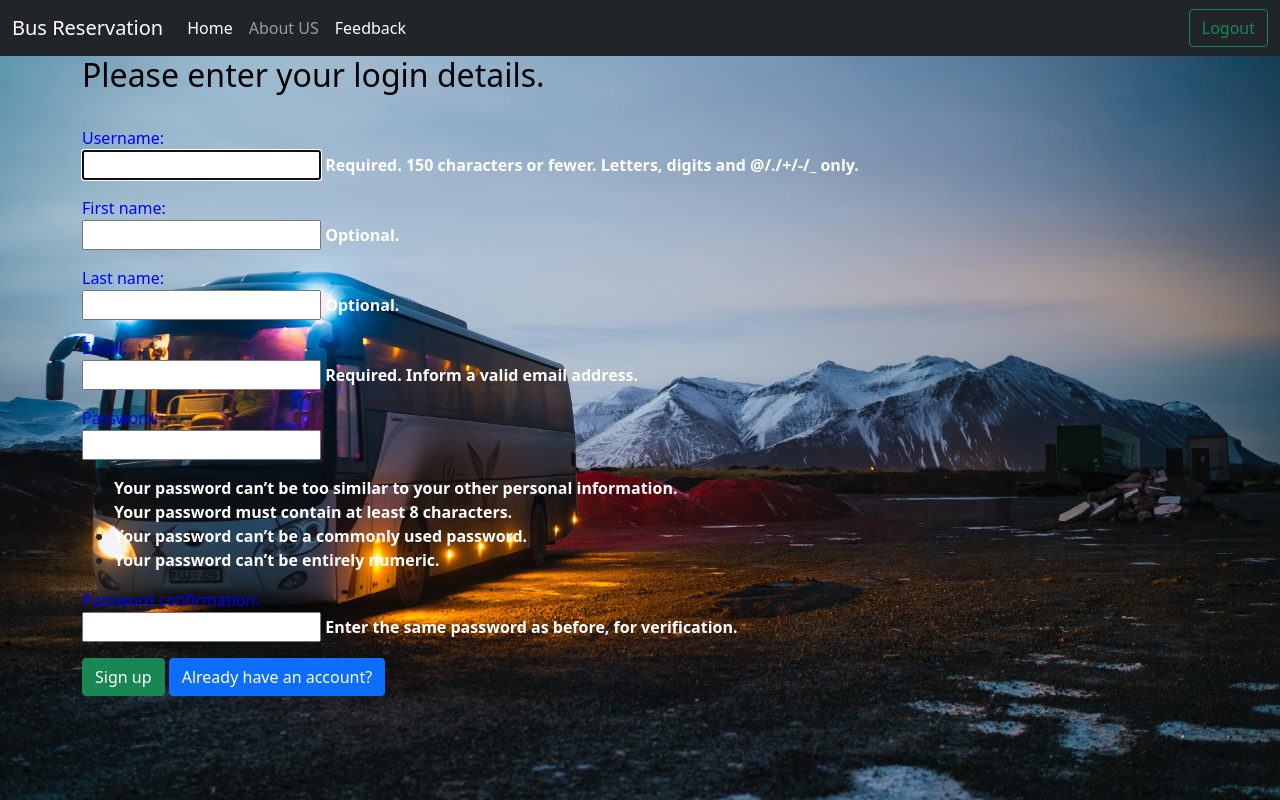
After one commit to sahiljsy/online_bus_booking, a Django app: page /registration/ in a window 1280 px wide. The commit adds this page. Run offline with Django 3.2, Linux system fonts and the light colour scheme; some libraries are stand-ins or nearby versions.

Commit message:
pushing bcz of some git issue

```diff
--- a/online_bus_booking/bus/templates/bus.html
+++ b/online_bus_booking/bus/templates/bus.html
@@ -19,7 +19,4 @@
     </div>
     {% endfor %}
 </div>
-
-<br><br>
-<a href="http://127.0.0.1:8000/logout/" class="btn btn-primary"><h3>Log Out</h3></a>
 {% endblock  %}
--- a/online_bus_booking/login/templates/login.html
+++ b/online_bus_booking/login/templates/login.html
@@ -5,10 +5,11 @@
 <p class="error"><h2> Invalid Username or Password </h2></p>
 {% endif %}
 
-<form action="http://127.0.0.1:8000/auth/" method="post">{% csrf_token %}
+<form action="http://127.0.0.1:8000/login/auth/" method="post">{% csrf_token %}
     <h2 style="color:black">Please enter your login details.</h2><br>
     <b>Username :</b> <input type="text" name="username" value="" id="username"><br><br>
     <b>Password: </b> <input type="password" name="password" value="" id="password"><br><br>
-    <input type="submit" value="Login"/>
+    <input type="submit" value="Login" class="btn btn-success"/>
+    <a href="http://127.0.0.1:8000/registration/" class="btn btn-primary">New on site?</a>
 </form>
 {% endblock %}
--- /dev/null
+++ b/online_bus_booking/login/templates/registration.html
@@ -0,0 +1,25 @@
+{% extends 'base.html' %}
+
+{% block content %}
+
+<form method="post">{% csrf_token %}
+    <h2 style="color:black">Please enter your login details.</h2><br>
+    <form method="post">
+    {% csrf_token %}
+    {% for field in form %}
+      <p>
+        {{ field.label_tag }}<br>
+        {{ field }}
+        {% if field.help_text %}
+          <b style="color:white">{{ field.help_text }}</b>
+        {% endif %}
+        {% for error in field.errors %}
+          <p style="color: red">{{ error }}</p>
+        {% endfor %}
+      </p>
+    {% endfor %}
+    <button type="submit" class="btn btn-success">Sign up</button>
+        <a href="http://127.0.0.1:8000/login/" class="btn btn-primary">Already have an account?</a>
+  </form>
+</form>
+{% endblock %}
--- a/online_bus_booking/login/urls.py
+++ b/online_bus_booking/login/urls.py
@@ -7,7 +7,7 @@ from django.conf.urls import url
 urlpatterns = [
     path('', home),
     path('login/', login),
-    path('auth/', auth_view),
+    path('login/auth/', auth_view),
     path('logout/', logout),
     path('loggedin/', loggedin),
     path('invalidlogin/', invalidlogin),
--- a/online_bus_booking/login/views.py
+++ b/online_bus_booking/login/views.py
@@ -1,7 +1,10 @@
-from django.shortcuts import render
+from django.contrib.auth import login, authenticate
+from django.contrib.auth.forms import UserCreationForm
+from django.shortcuts import render, redirect
 from django.views.generic import TemplateView
 from django.http import HttpResponseRedirect
 from django.contrib import auth
+from .forms import Registration
 from django.template.context_processors import csrf
 
 
@@ -9,6 +12,7 @@ from django.template.context_processors import csrf
 
 def home(request):
     return render(request, 'index.html')
+
 
 def login(request):
     return render(request, 'login.html')
@@ -40,4 +44,11 @@ def logout(request):
 
 
 def registration(request):
-    return render(request, 'registration.html')
+    if request.method == 'POST':
+        form = Registration(request.POST)
+        if form.is_valid():
+            form.save()
+            return redirect('http://127.0.0.1:8000/login/')
+    else:
+        form = Registration()
+    return render(request, 'registration.html', {'form': form})
```
Also changed, not shown: online_bus_booking/db.sqlite3.
